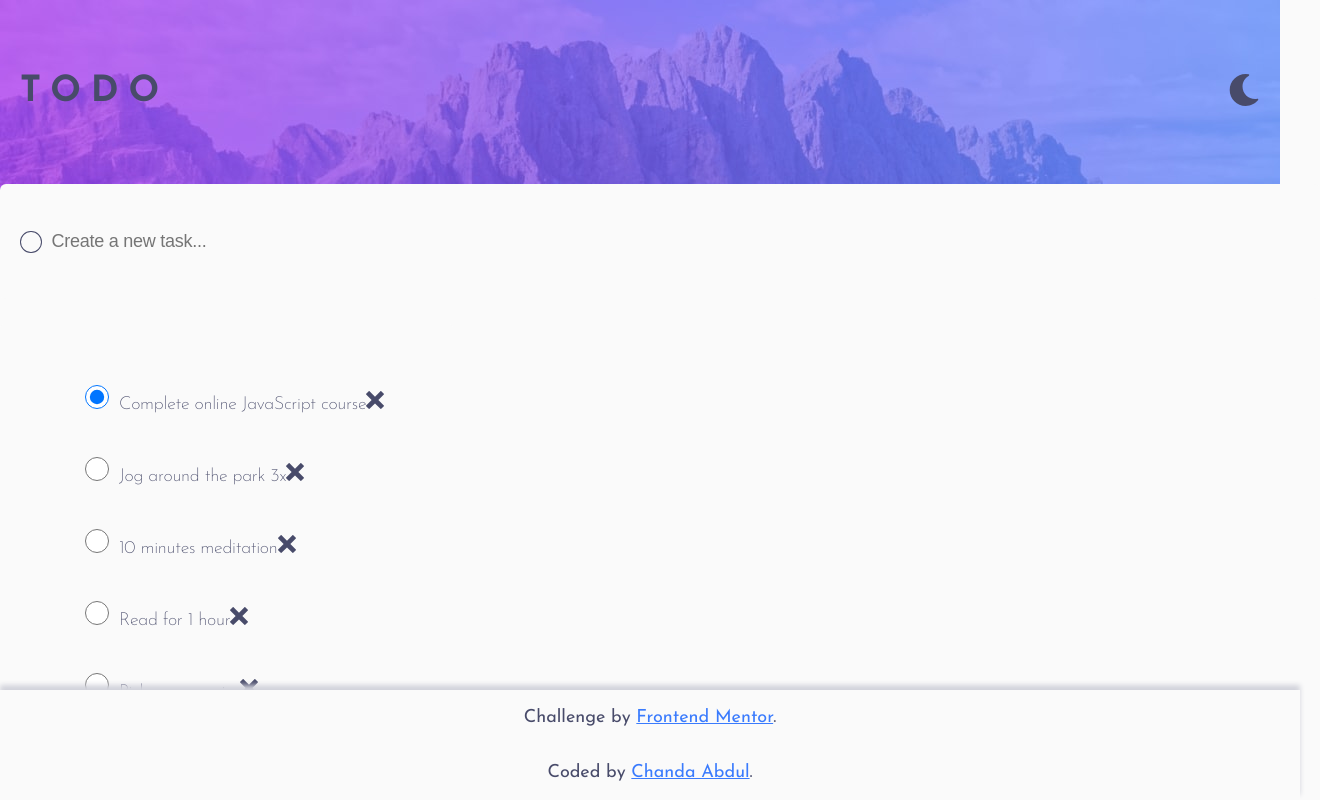
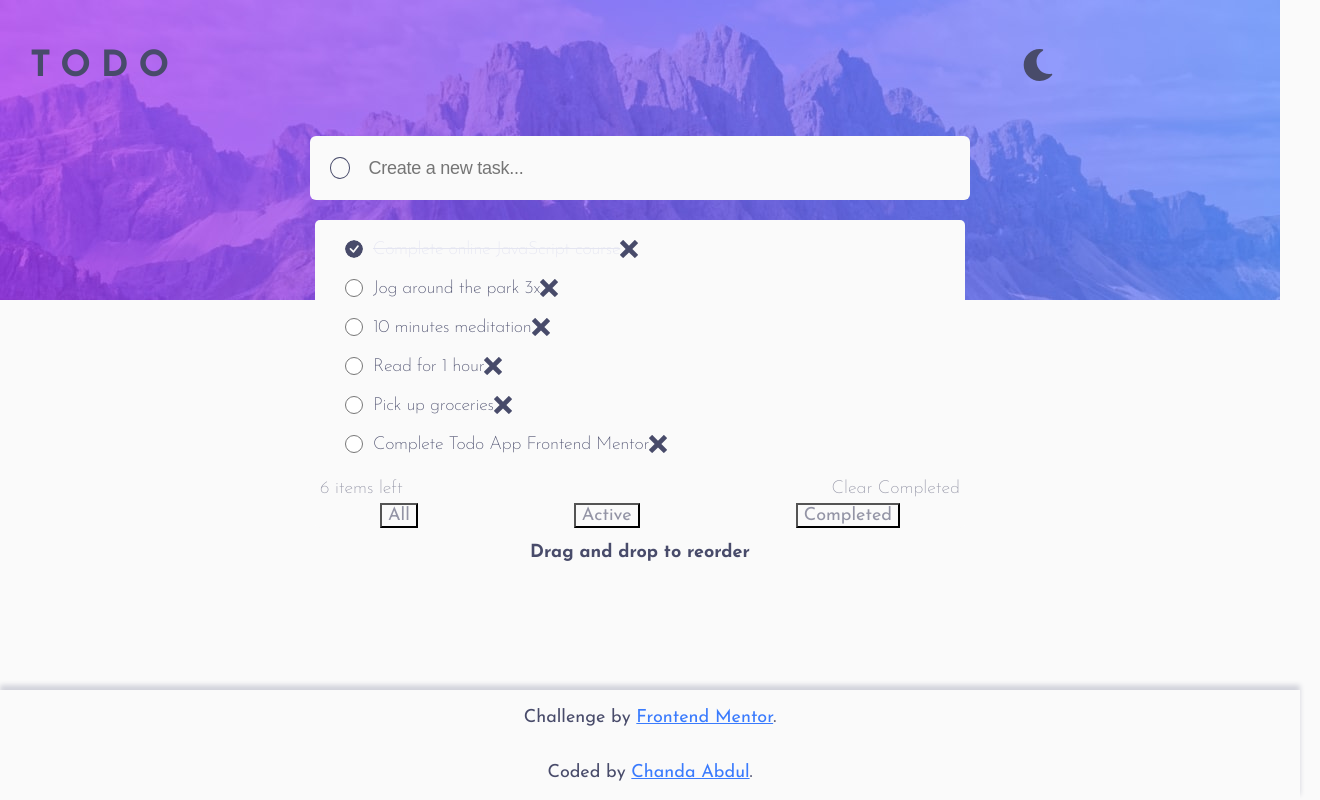
Before and after one commit to Chanda-Abdul/To-Do-App, a React (Create React App) app: page / in a window 1280 px wide. Shown: the top 800 px of the page, 1320 px wide, since content can reach past the window. Built offline with nearby package versions, Linux system fonts and the light colour scheme.

Commit message:
update styles

```diff
--- a/src/App.js
+++ b/src/App.js
@@ -14,7 +14,7 @@ function App() {
   const [theme, setTheme] = useState("light");
   const [taskList, setTaskList] = useState(defaultTaskList);
   const [taskFilter, setTaskFilter] = useState("all");
-  // console.log(JSON.parse(data))
+
 
   return (
     <>
--- a/src/components/Footer.js
+++ b/src/components/Footer.js
@@ -3,8 +3,8 @@ import React from 'react'
 const Footer = () => {
   return (
     <>
-    <div>
-    <h2>Drag and drop to reorder</h2>
+    <div className='drag-message'>
+    <h2 >Drag and drop to reorder</h2>
     </div>
 
     <section class="attribution">
--- a/src/components/TaskFilter.js
+++ b/src/components/TaskFilter.js
@@ -5,12 +5,28 @@ const TaskFilter = ({taskFilter, setTaskFilter}) => {
   const [activeTasks, setActiveTasks] = useState("")
   const [completedTasks, setCompletedTasks] = useState("")
 
+  const updateFilter=(filter)=> {
+    console.log(filter)
+    setTaskFilter(filter)
+  }
   return (
     <>
     <div className='task-filter'>
-      <div>All</div>
-      <div>Active</div>
-      <div>Completed</div>
+      <button
+      aria-label='All'
+      value="all"
+      className='filter-options'
+      onClick={updateFilter('all')}
+      >All</button>
+      <button
+      aria-label='Active'
+      value="active"
+      className='filter-options'
+      onClick={updateFilter('active')}>Active</button>
+      <button aria-label='Completed'
+      value="completed"
+      className='filter-options'
+      onClick={updateFilter('completed')}>Completed</button>
     </div>
     </>
 
--- a/src/components/TaskList.js
+++ b/src/components/TaskList.js
@@ -17,11 +17,14 @@ const TaskList = ({ taskList, setTaskList, taskFilter, setTaskFilter }) => {
     <>
       <TaskListStyled>
         <div className="task-wrapper">
+          {currentTasks && (
+            <ul>
+              {currentTasks.map((task) => {
+                return (
                   <div className="listed-task">
-            {currentTasks && (<ul>{currentTasks.map((task)=> {
-              return (<div className="task-complete-wrapper">
                     <li>
-  {!task.check ? (
+                      {!task.checked ? (
+                        <>
                           <input
                             type="radio"
                             name="completed"
@@ -30,28 +33,25 @@ const TaskList = ({ taskList, setTaskList, taskFilter, setTaskFilter }) => {
                             className="task-complete"
                             // onChange={!task.checked}
                           />
+                          {task.task}
+                        </>
                       ) : (
+                        <>
                           <BsFillCheckCircleFill className="check-gradient" />
+                          <div className="completed">{task.task}</div>
+                        </>
+                      )}
+                      {/* display this upon hover */}
+                      <ImCross
+                      //  onClick={removeTask(key)}
+                      />
+                    </li>
+                  </div>
+                );
+              })}
+            </ul>
           )}
 
-                      {task.task}
-                      <ImCross
-                      //  onClick={removeTask(key)}
-                      /></li>
-              </div>)
-            })}</ul>)}
-
-
-              {/* {currentTasks && (currentTasks.map((task) => {
-                return (
-                  <div className="task-complete-wrapper">
-
-                    </li>
-                  </div>)
-
-              })} */}
-
-          </div>
           <TaskSummary taskList={taskList} setTaskList={setTaskList} />
 
           <TaskFilter
--- a/src/styles/App.Styled.js
+++ b/src/styles/App.Styled.js
@@ -10,5 +10,7 @@ export const AppStyled = styled.div`
 
   @media (min-width: 768px) {
     background-image: url(${(props) => props.theme.imageDesktop});
+    height: 300px;
+
   }
 `;
--- a/src/styles/Header.styled.js
+++ b/src/styles/Header.styled.js
@@ -6,7 +6,9 @@ export const HeaderStyled = styled.div`
     flex-direction: row;
     align-items: center;
     justify-content: space-between;
-    margin: 50px 20px;
+    max-width: 100vw;
+    margin: 25px 30px 5px 30px;
+    /* height: 200px; */
   }
 
   h1 {
@@ -27,4 +29,11 @@ export const HeaderStyled = styled.div`
       transform: scale(0.8);
     }
   }
+
+  @media (min-width: 768px) {
+    .title {
+      max-width: 80vw;
+      /* margin: 30px 30px 5px 30px; */
+    }
+  }
 `;
--- a/src/styles/Input.styled.js
+++ b/src/styles/Input.styled.js
@@ -5,35 +5,39 @@ export const InputStyled = styled.div`
     display: flex;
     align-items: center;
     justify-content: center;
-    padding: 20px;
-    width: 100%;
+    margin: 0 auto;
+    height: 2em;
+    padding: 5px 10px;
+    gap: 1em;
+    max-width: 75vw;
     background-color: ${(props) => props.theme.body};
     color: ${(props) => props.theme.color};
     box-shadow: ${(props) => props.theme.shadowColor};
-    margin-top: 1.5em;
+    margin-top: 1em;
+    margin-bottom: 0;
     border-radius: 6px;
     transition: 1s ease;
-
   }
   .input-selector {
-    display: inline-block;
+    display: inline;
     outline: none;
-    width: 80%;
+    /* width: 80%; */
     width: 20px;
     height: 20px;
-    margin-right: 10px;
+    margin-left: 10px;
     background: transparent;
     border: 1px solid ${(props) => props.theme.borderColor};
     border-radius: 50%;
     cursor: pointer;
-    &:focus{
+
+    &:focus {
       color: ${(props) => props.theme.color};
     }
-  &::placeholder{
+    &::placeholder {
       color: ${(props) => props.theme.color};
     }
   }
-  input{
+  input {
     position: relative;
     letter-spacing: -0.25px;
     width: 100%;
@@ -42,15 +46,22 @@ export const InputStyled = styled.div`
     border: transparent;
     padding: 1.5em 0;
     outline: none;
-    &::placeholder{
+    &::placeholder {
       color: ${(props) => props.theme.color};
     }
   }
 
-  input:focus{
-    outline: ${(props) => props.theme.outlineColor};;
+  input:focus {
+    outline: ${(props) => props.theme.outlineColor};
+  }
+
+  @media (min-width: 768px) {
+    .add-task-form {
+      height: 3em;
+      max-width: 50vw;
+      margin-top: 1.5em;
+    }
   }
 
   /* TO DO => why is dark mode input text black? focus? */
-
 `;
--- a/src/styles/TaskList.styled.js
+++ b/src/styles/TaskList.styled.js
@@ -2,74 +2,108 @@ import styled from "styled-components";
 
 export const TaskListStyled = styled.div`
   display: flex;
-  flex-direction: row;
+  flex-direction: column;
   justify-content: space-between;
   align-items: center;
   color: ${(props) => props.theme.contentColor};
   font-weight: 200;
+  max-width: 80vw;
+  padding: 0 5px;
+  margin: auto auto 0 auto;
+
 .task-wrapper{
     display: flex;
     flex-direction: column;
     justify-content: space-between;
-    max-width: 540px;
-    margin-top: 25px;
+  align-items: center;
+    /* justify-content: space-between; */
+    /* padding: 5px; */
+    max-width: 100%;
+    margin-top: 20px;
     border-radius: 5px;
     min-height: 300px;
+    outline: ${(props) => props.theme.fontColor};
     background: ${(props) => props.theme.body};
     color: ${(props) => props.theme.contentColor};
-    box-shadow: ${(props) => props.theme.borderColor};
+    /* review box shadow */
+    box-shadow: 10px ${(props) => props.theme.borderColor};
+}
 
+ul {
+  display: flex;
+    flex-direction: column;
+    /* justify-content: space-between; */
+  align-items: baseline;
+  /* font-size: 12px; */
+  margin: 10px 5px;
+  padding: 0;
+}
+
+li {
+  display: flex;
+    flex-direction: row;
+     justify-content: space-evenly;
+     /* width: 100%; */
+     align-items: stretch;
+     padding: 5px 20px;
+    margin: 0;
 }
 
 .listed-task{
-    position: relative;
-    cursor: pointer;
-    width: 100%;
-    display: flex;
+  outline: ${(props) => props.theme.fontColor};
+  display: flex;
+    flex-direction: row;
     align-items: center;
     justify-content: space-between;
-    padding: 20px;
+    /* max-width: 100%; */
+/* font-size: 12px; */
+    /* position: relative; */
+    cursor: pointer;
+    /* width: 100%; */
+  padding: 5px;
+    margin: auto 0;
     letter-spacing: -0.25px;
     color: ${(props) => props.theme.fontColor};
     border-bottom: ${(props) => props.theme.borderColor};
-    &.completed {
+
+    /* &:first-of-type{
+        border-top-left-radius: 5px;
+        border-top-right-radius: 5px;
+    } */
+}
+.completed {
         color: ${(props) => props.theme.completedColor};
         text-decoration: line-through;
     }
-    &:first-of-type{
-        border-top-left-radius: 5px;
-        border-top-right-radius: 5px;
-    }
-}
+/* .task-complete-wrapper{
 
-.task-complete-wrapper{
-    display: flex;
-    flex-direction: row;
-    /* align-items: center; */
-    justify-content: space-between;
-    max-width: 80vw;
-    padding: 20px;
-    /* width: 24px;
-    height: 24px; */
+    width: 1em;
+    height: 1em;
 
-}
+} */
 .task-complete{
     /* display: inline-block; */
     border-radius: 50%;
-    margin-right: 10px;
-    height: 24px;
-    width: 24px;
-    background: linear-gradient(135deg, hsl(192, 100%, 67%),hsl(280, 87%, 65%));
+    margin: 0 10px 0 0;
+    height: 1em;
+    width:1em;
+    border-image-source: linear-gradient(135deg, hsl(192, 100%, 67%),hsl(280, 87%, 65%));
 }
 
 .check-gradient{
-    background: linear-gradient(135deg, hsl(192, 100%, 67%),hsl(280, 87%, 65%));
+  border-radius: 50%;
+    margin: 0 10px 0 0;
+    height: 1em;
+    width:1em;
+
+  border-image-source: linear-gradient(135deg, hsl(192, 100%, 67%),hsl(280, 87%, 65%));
 
 }
   .task-summary{
     display: flex;
-  /* flex-direction: row; */
-  padding: 20px;
+  flex-direction: row;
+  padding: 5px;
+  width: 80%;
   justify-content: space-between;
   align-items: center;
   color: ${(props) => props.theme.summaryColor};
@@ -84,5 +118,28 @@ export const TaskListStyled = styled.div`
   align-items: center;
   color: ${(props) => props.theme.summaryColor};
   font-weight: 400;
+  width: 80%;
+  }
+
+  button{
+    background-color: transparent;
+    color: ${(props) => props.theme.summaryColor};
+    font-family: 'Josefin Sans',sans-serif;
+  }
+  button:active{
+    background-color: transparent;
+    color: ${(props) => props.theme.outlineColor};
+
+    font-family: 'Josefin Sans',sans-serif;
+  }
+  @media (min-width: 768px) {
+
+      /* height: 3em; */
+      ul, .task-summary{
+        width: 50vw;
+      }
+
+
+
   }
 `;
--- a/src/styles/themes.js
+++ b/src/styles/themes.js
@@ -49,6 +49,7 @@ export const darkTheme = {
 
 export const GlobalStyles = createGlobalStyle`
 body {
+
     background-color: ${(props) => props.theme.body};
     color: ${(props) => props.theme.fontColor};
     margin: 0;
@@ -56,25 +57,28 @@ body {
     box-sizing: border-box;
     font-family: 'Josefin Sans', sans-serif;
     font-size:18px;
-    /* min-height: 100vh; */
+    min-height: 100vh;
     transition: 1s ease;
 }
 
 main {
     display: flex;
     flex-direction: column;
-    justify-content: center;
+    display: flex;
+  flex-direction: column;
+  justify-content: space-between;
     align-items: center;
     width: 100vw;
     /* min-height: 100vh; */
     color: ${(props) => props.theme.fontColor};
+    transition: 1s ease;
 }
 
 .content{
     width: 90%;
     max-width: 500px;
     margin-top: 7vw;
-
+    transition: 1s ease;
 }
 ul{
   list-style: none;
@@ -94,7 +98,10 @@ h1, h2, h3 h4, h5, h6 {
     font-family: 'Josefin Sans', sans-serif;
     /* font-weight: 700; */
 }
-
+.drag-message{
+  display: flex;
+  justify-content: center;
+}
 .attribution {
   position: fixed;
   padding: 0 10px;
```
Also changed, not shown: 1 other file (tests, documents, lock files or other folders). Lines whose indentation alone changed are shown as unchanged.
